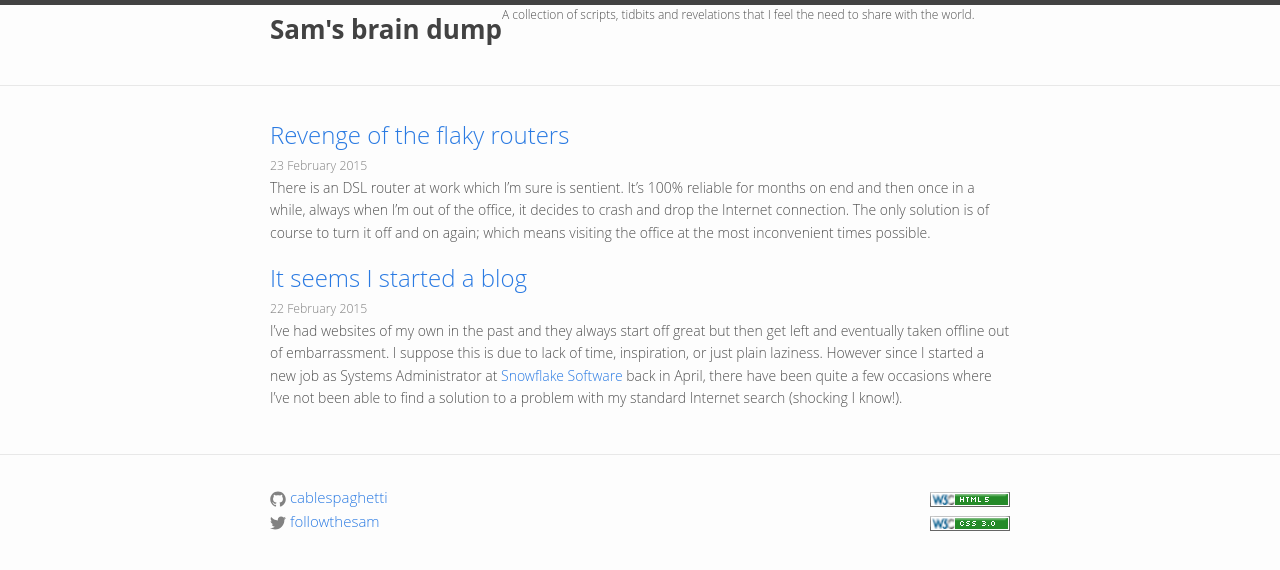
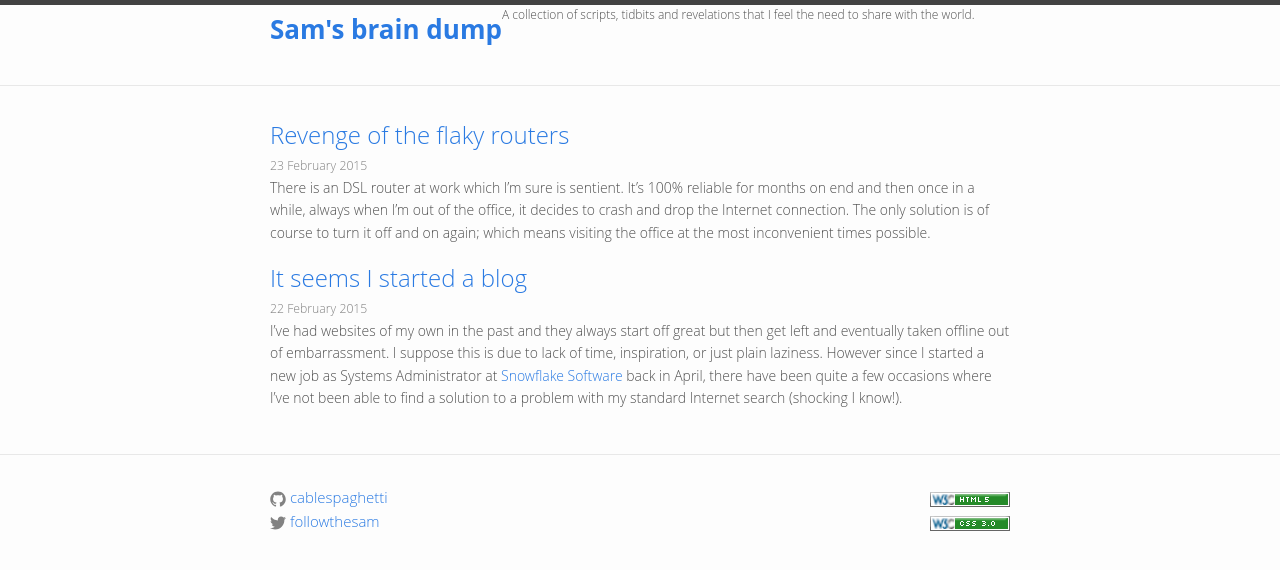
Before and after one commit to cablespaghetti/cablespaghetti.github.io, a Jekyll site: the page built from index.html, in a window 1280 px wide. Shown: the top 570 px of the page. Built offline with Jekyll 4.4.1, drawn with Linux system fonts in a browser that asks for light colours.

Commit message:
Another attempt at header fix.

```diff
--- a/_includes/header.html
+++ b/_includes/header.html
@@ -1,6 +1,6 @@
 <header class="site-header">
   <div class="wrapper">
-    <div><a class="site-title" href="{{ site.baseurl }}/">{{ site.title }}</a></div>
+    <div class="site-title"><a href="{{ site.baseurl }}/">{{ site.title }}</a></div>
     <div class="site-description">{{ site.description }}</div>
 <!--    <nav class="site-nav">
           <a href="#" class="menu-icon">
--- a/_sass/_base.scss
+++ b/_sass/_base.scss
@@ -167,8 +167,6 @@
     }
 }
 
-
-
 /**
  * Clearfix
  */
```
